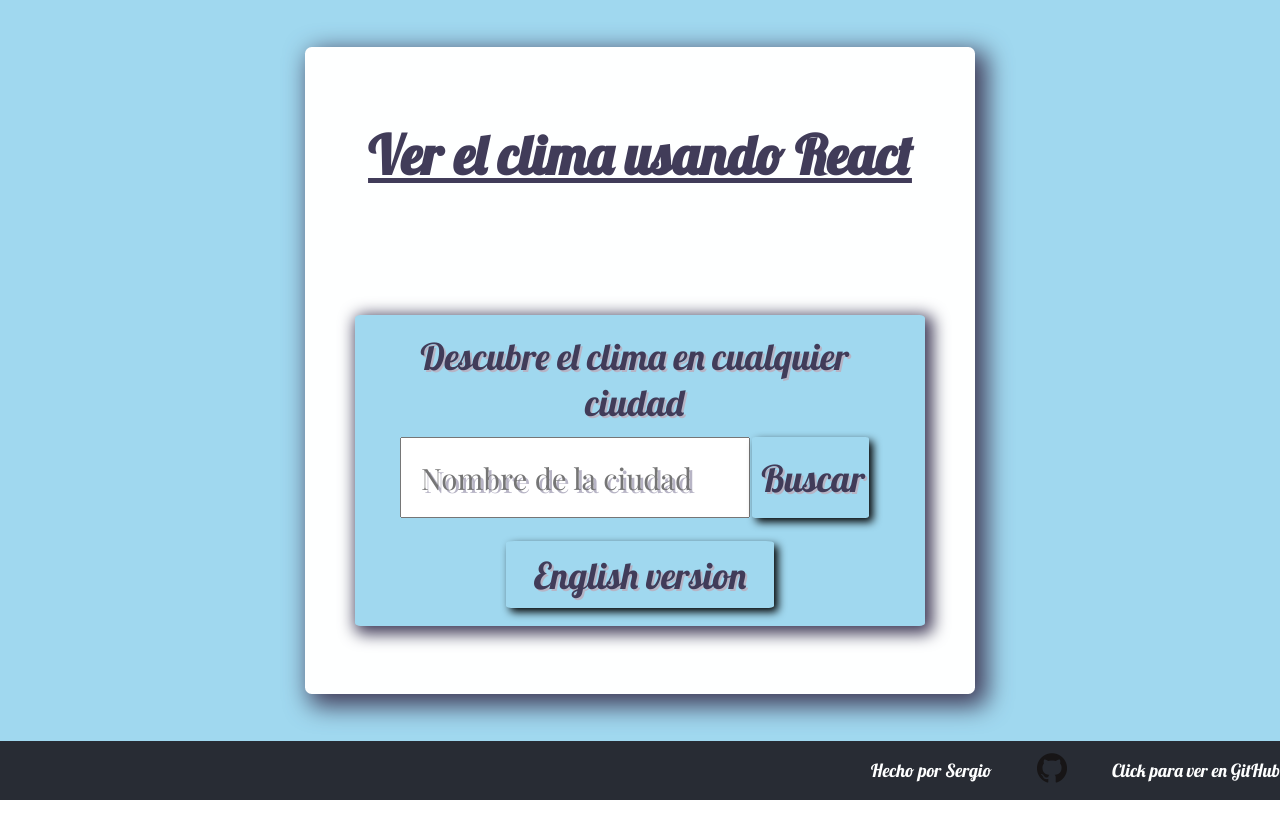
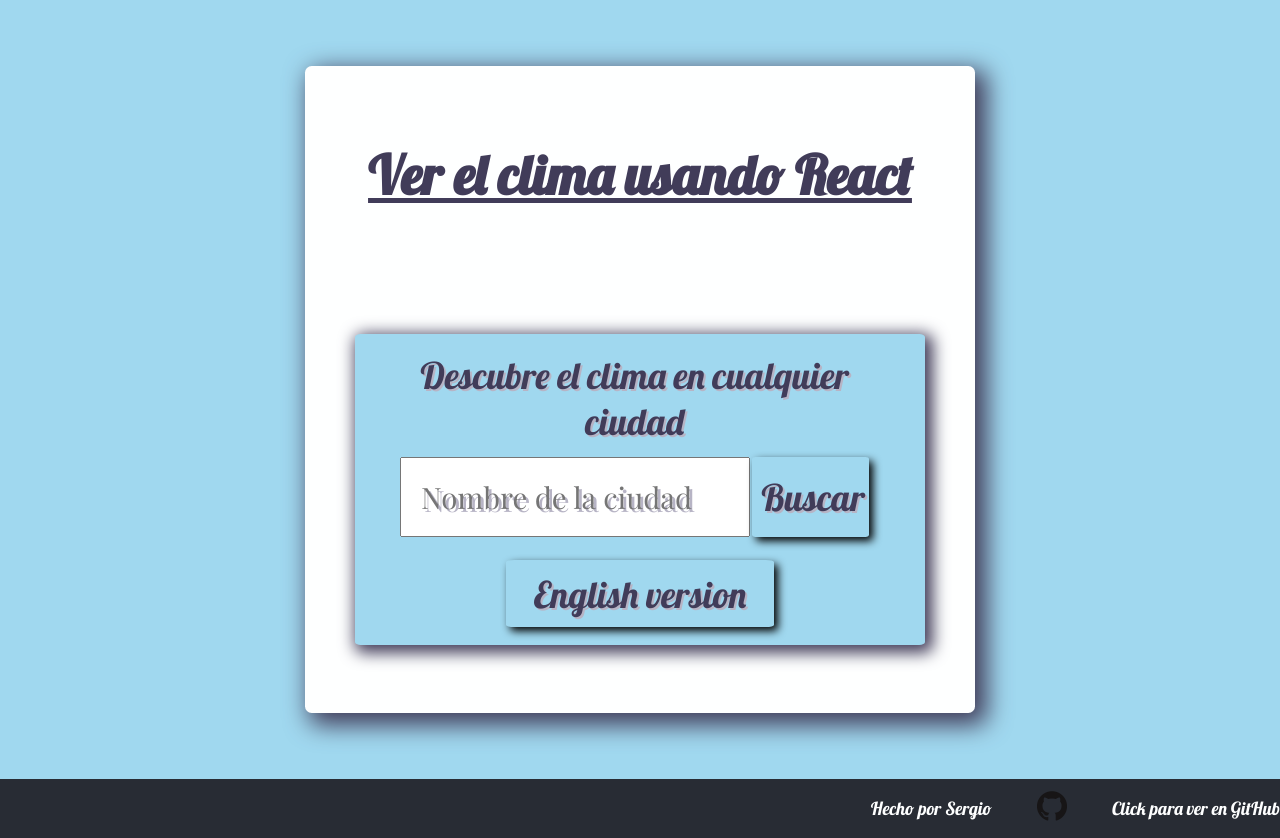
Before and after one commit to sergiodiazl/react-clima, a React (Create React App) app: page / in a window 1280 px wide. Before the commit the page ends 800 px from the top, so only its background shows below. Built offline with nearby package versions, Linux system fonts and the light colour scheme.

Commit message:
fixed margin height issues

```diff
--- a/src/components/WeatherContainer/WeatherContainer.css
+++ b/src/components/WeatherContainer/WeatherContainer.css
@@ -6,7 +6,7 @@
   justify-content: space-between;
   min-height: 100vh;
   max-width: 100%;
-
+  padding-top: 3%;
   font-family: 'Lobster','Courier';
   color: #413c59;
   }
@@ -16,13 +16,13 @@
     display: flex;
     padding: 3%;
     align-self: center;
-    margin: auto 5% ;
     flex-direction: column;
     align-items: center;
     justify-content: center;
-
+    margin : auto;
     border-radius: 1%;
     box-shadow: 1vh 1vh 3vh 0.5vh;
+
   }
   h1{
     text-decoration: underline;
@@ -36,6 +36,7 @@
    }
 
   footer {
+    margin-top: 3%;
     align-self: flex-end;
     background-color: #282c34;
     min-width: 100%;
@@ -43,6 +44,7 @@
    }
 footer img{
   width: 25%;
+
   height: auto;
   border-color: #282c34;
 }
```
